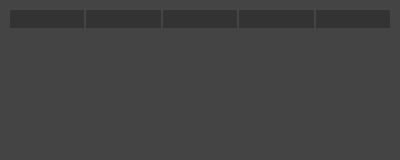
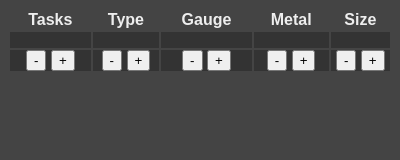
Before and after one commit to thirstyice/jewelry-tracker, an Electron app: page settings.html in a window 400 px wide. Drawn offline with Linux system fonts and the light colour scheme; no server answers.

Commit message:
Styled settings frontend

```diff
--- a/settings.css
+++ b/settings.css
@@ -1,14 +1,23 @@
 table {
 	width: 100%;
+}
+th {
+	width: 0;
+	overflow-x: visible;
 }
 td {
 	background-color: #333333;
 	text-align: center;
+	padding: 0;
+	vertical-align: text-top;
 }
 ul {
 	list-style-type: none;
 	padding: 0;
+	text-align: center;
+	margin-top: 0;
 }
+
 body {
 	background-color: #444444;
 	color: #eeeeee;
--- a/settings.html
+++ b/settings.html
@@ -9,6 +9,13 @@
 	</head>
 	<body>
 		<table>
+			<thead>
+				<th>Tasks</th>
+				<th>Type</th>
+				<th>Gauge</th>
+				<th>Metal</th>
+				<th>Size</th>
+			</thead>
 			<tbody>
 				<tr>
 					<td>
@@ -37,6 +44,28 @@
 						</ul>
 					</td>
 				</tr>
+				<tr>
+					<td>
+						<button type="button" onclick="removeTask()">-</button>
+						<button type="button" onclick="addTask()">+</button>
+					</td>
+					<td>
+						<button type="button" onclick="removeType()">-</button>
+						<button type="button" onclick="addType()">+</button>
+					</td>
+					<td>
+						<button type="button" onclick="removeGauge()">-</button>
+						<button type="button" onclick="addGauge()">+</button>
+					</td>
+					<td>
+						<button type="button" onclick="removeMetal()">-</button>
+						<button type="button" onclick="addMetal()">+</button>
+					</td>
+					<td>
+						<button type="button" onclick="removeSize()">-</button>
+						<button type="button" onclick="addSize()">+</button>
+					</td>
+				</tr>
 			</tbody>
 		</table>
 	</body>
```
